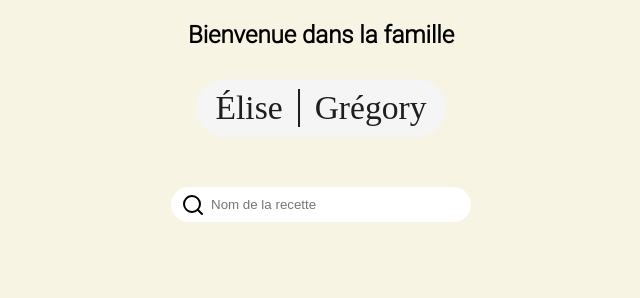
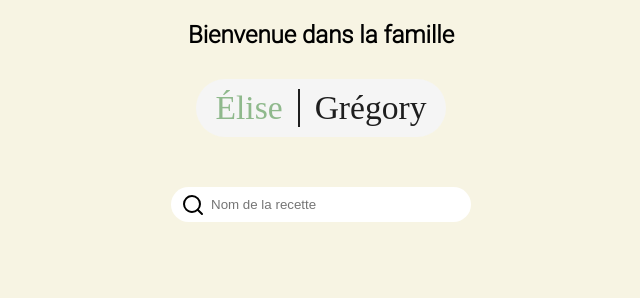
Before and after one commit to GregoryVDev/BlogCuisine, a PHP site: page /eliseentreechaude.php in a window 1280 px wide. Shown: the part 502-800 px from the top of the page, without its empty margins (319-959 px from the left). Run offline with PHP 8.4, Linux system fonts and the light colour scheme.

Commit message:
Added id elise-link for eliseentreechaude.php file

```diff
--- a/src/css/elise.css
+++ b/src/css/elise.css
@@ -1,6 +1,7 @@
 #elise-link {
   color: var(--color4);
 }
+
 /* Illustration */
 
 #illustration-onglet {
--- a/src/css/entreeelise.css
+++ b/src/css/entreeelise.css
@@ -0,0 +1,5 @@
+#elise-link {
+  color: var(--color4);
+}
+
+/* ILLUSTRATION */
```
